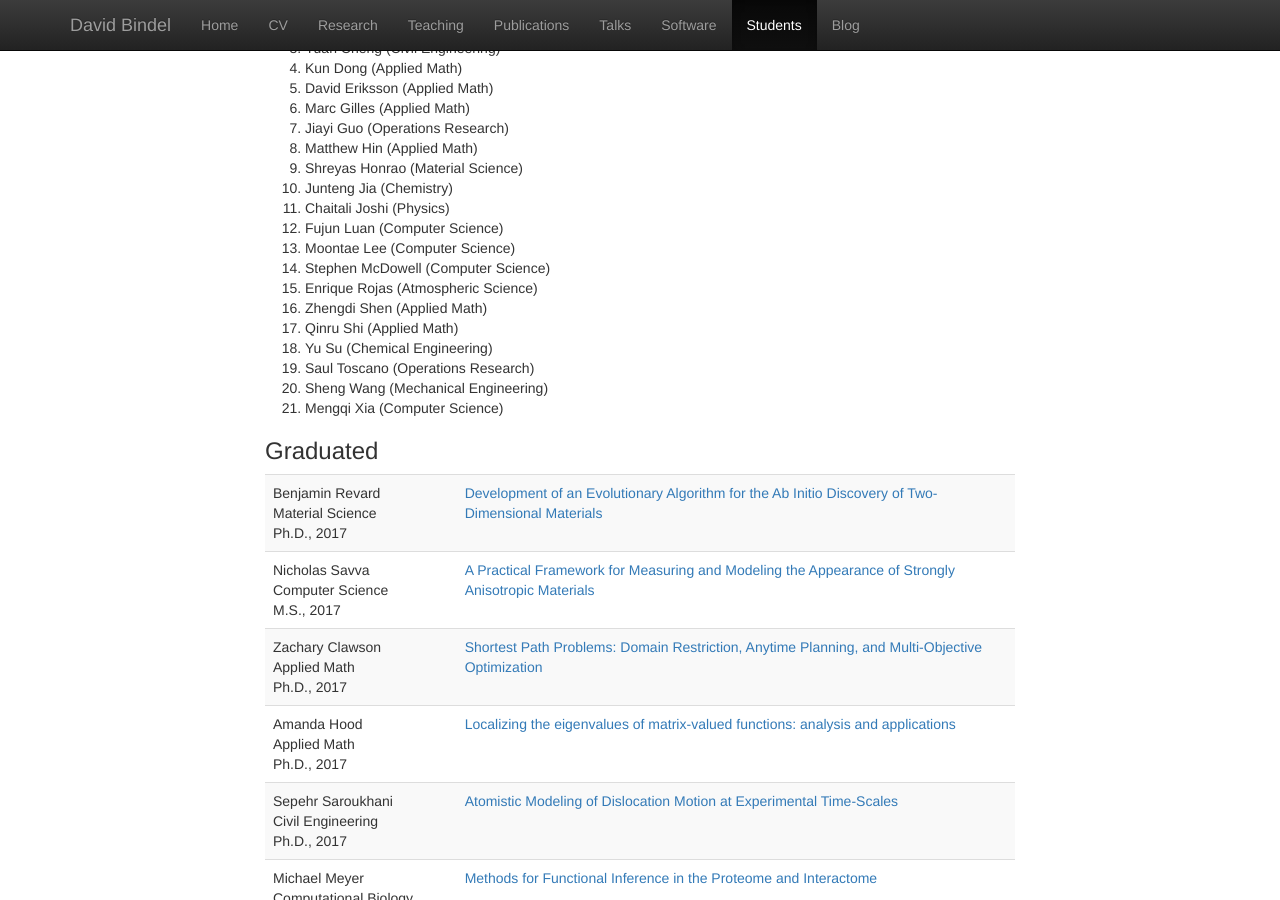
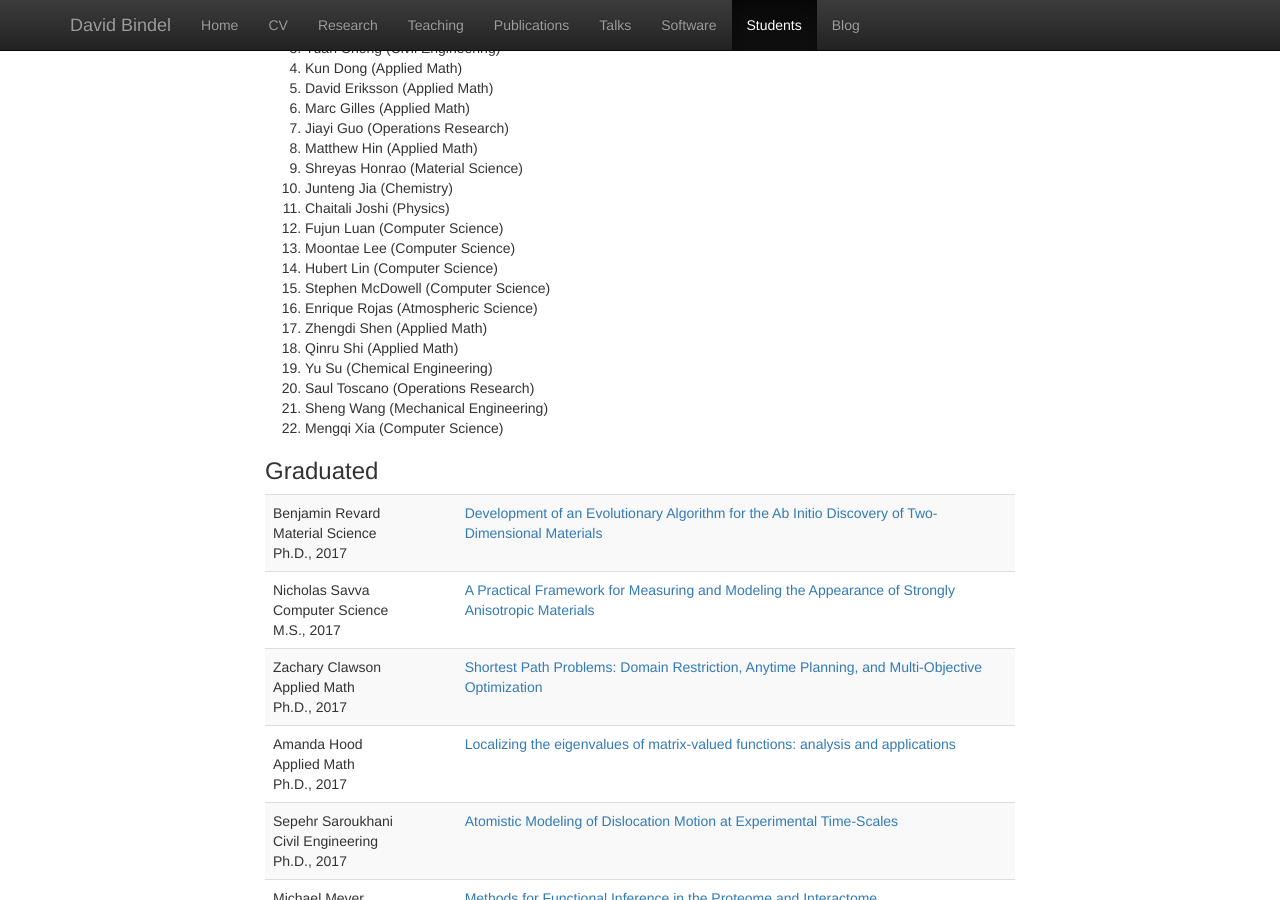
Before and after one commit to dbindel/cornell_web, a Jekyll site: the page built from students.html, in a window 1280 px wide and 900 px high, scrolled down 3631 px. Built offline with Jekyll 4.4.1, drawn with Linux system fonts in a browser that asks for light colours; nearby versions of some CDN libraries.

Commit message:
Added Hubert Lin to committee list.

```diff
--- a/_data/students.yml
+++ b/_data/students.yml
@@ -518,6 +518,11 @@ committees:
     first: Moontae
     field: Computer Science
   -
+    degree: phd
+    last: Lin
+    first: Hubert
+    field: Computer Science
+  -
     degree: ms
     first: Stephen
     last: McDowell
```
